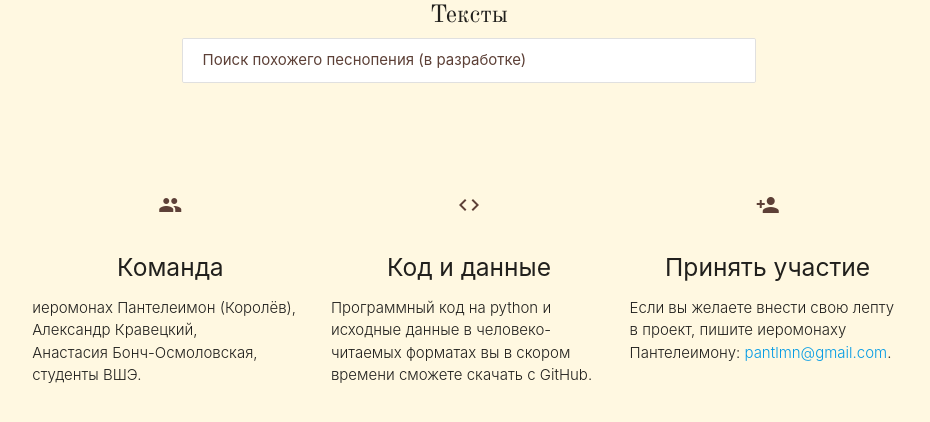
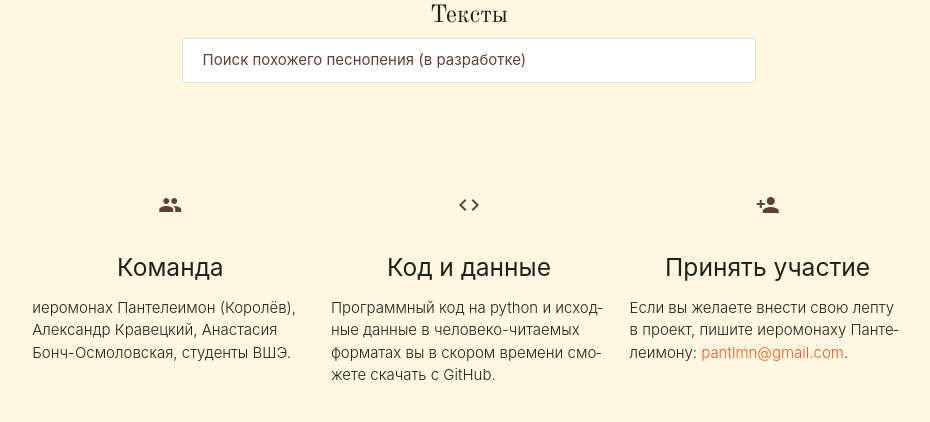
Before and after one commit to pantlmn/liturcorpora, a Django app: page / in a window 1280 px wide. Shown: the part 567-989 px from the top of the page, without its empty margins (171-1101 px from the left). Run offline with Django 3.2, Linux system fonts and the light colour scheme; some libraries are stand-ins or nearby versions.

Commit message:
hyphenation

```diff
--- a/lc/rc_dic/static/rc_dic/style.css
+++ b/lc/rc_dic/static/rc_dic/style.css
@@ -30,3 +30,30 @@
 .csl-rc {
 	font-family: "Old Standard";
 }
+p, ul, li, h1, h2, h3, h4, h5 {
+    -webkit-hyphens: auto;
+    -webkit-hyphenate-limit-before: 3;
+    -webkit-hyphenate-limit-after: 3;
+    -webkit-hyphenate-limit-chars: 6 3 3;
+    -webkit-hyphenate-limit-lines: 2;
+    -webkit-hyphenate-limit-last: always;
+    -webkit-hyphenate-limit-zone: 8%;
+
+    -moz-hyphens: auto;
+    -moz-hyphenate-limit-chars: 6 3 3;
+    -moz-hyphenate-limit-lines: 2;
+    -moz-hyphenate-limit-last: always;
+    -moz-hyphenate-limit-zone: 8%;
+
+    -ms-hyphens: auto;
+    -ms-hyphenate-limit-chars: 6 3 3;
+    -ms-hyphenate-limit-lines: 2;
+    -ms-hyphenate-limit-last: always;
+    -ms-hyphenate-limit-zone: 8%;
+
+    hyphens: auto;
+    hyphenate-limit-chars: 6 3 3;
+    hyphenate-limit-lines: 2;
+    hyphenate-limit-last: always;
+    hyphenate-limit-zone: 8%;
+}
--- a/lc/rc_dic/templates/rc_dic/main_index.html
+++ b/lc/rc_dic/templates/rc_dic/main_index.html
@@ -26,7 +26,7 @@
   </nav>
   <div class="section no-pad-bot" id="index-banner">
     <div class="container">
-      <h1 class="header center brown-text text-darken-2 csl-rc">ТКАНЬ<br />богослужебных<br>текстов</h1>
+      <h1 class="header center brown-text text-darken-2 csl-rc">ТКАНЬ<br />бого&shy;служебных<br>текстов</h1>
       <div class="row center">
         <h5 class="header col s12 light">Эксперименты по применению методов компьютерной лингвистики к корпусу богослужебных текстов Православной Церкви.</h5>
       </div>
@@ -60,12 +60,12 @@
             <h1 class="center brown-text text-darken-2"><i class="material-icons">group</i></h1>
             <h5 class="center">Команда</h5>
 
-              <ul class="light">
-                <li>иеромонах Пантелеимон (Королёв),</li>
-                <li>Александр Кравецкий,</li>
-                <li>Анастасия Бонч-Осмоловская,</li>
-                <li>студенты ВШЭ.</li>
-              </ul>
+              <p class="light">
+                иеромонах Пантелеимон (Королёв),
+                Александр Кравецкий,
+                Анастасия Бонч-Осмоловская,
+                студенты ВШЭ.
+              </p>
           </div>
         </div>
 
@@ -86,7 +86,7 @@
             <h1 class="center brown-text text-darken-2"><i class="material-icons">person_add</i></h1>
             <h5 class="center">Принять участие</h5>
 
-            <p class="light">Если вы желаете внести свою лепту в проект, пишите иеромонаху Пантелеимону: <a href="mailto:pantlmn@gmail.com">pantlmn@gmail.com</a>.</p>
+            <p class="light">Если вы желаете внести свою лепту в проект, пишите иеромонаху Пантелеимону: <a href="mailto:pantlmn@gmail.com" class="deep-orange-text">pantlmn@gmail.com</a>.</p>
           </div>
         </div>
       </div>
```
